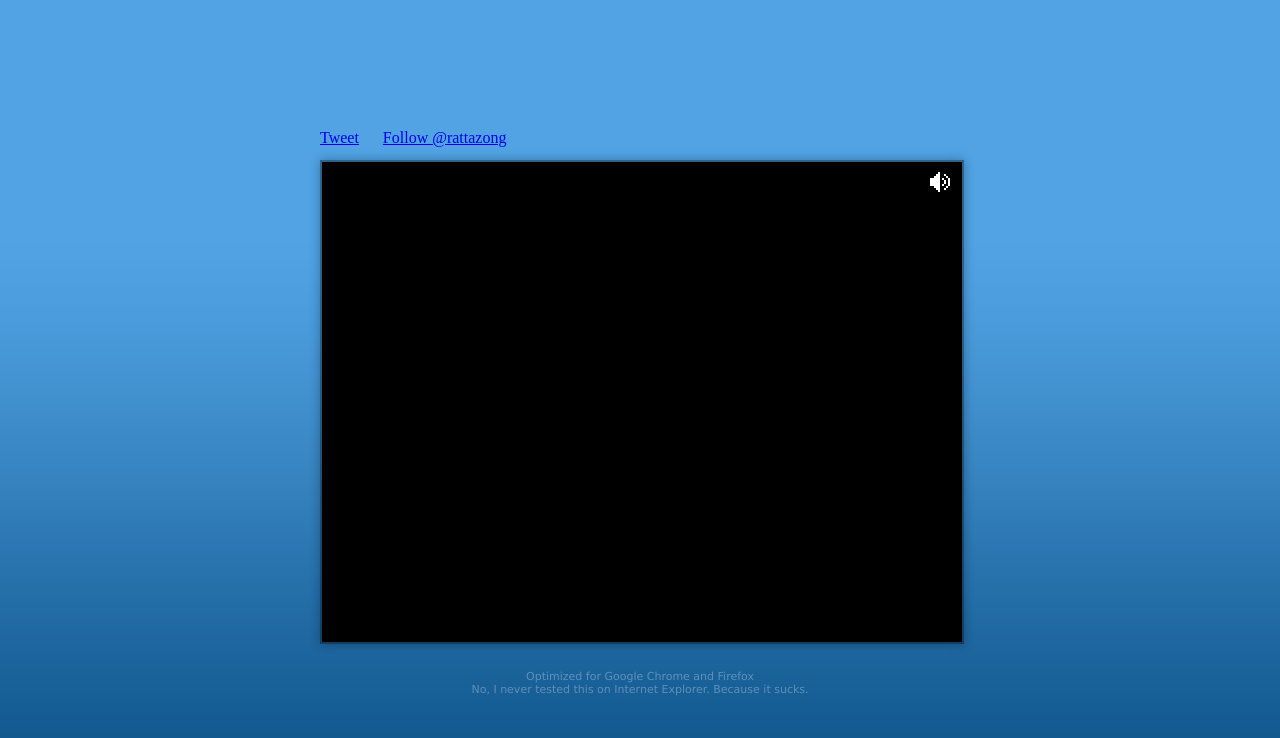
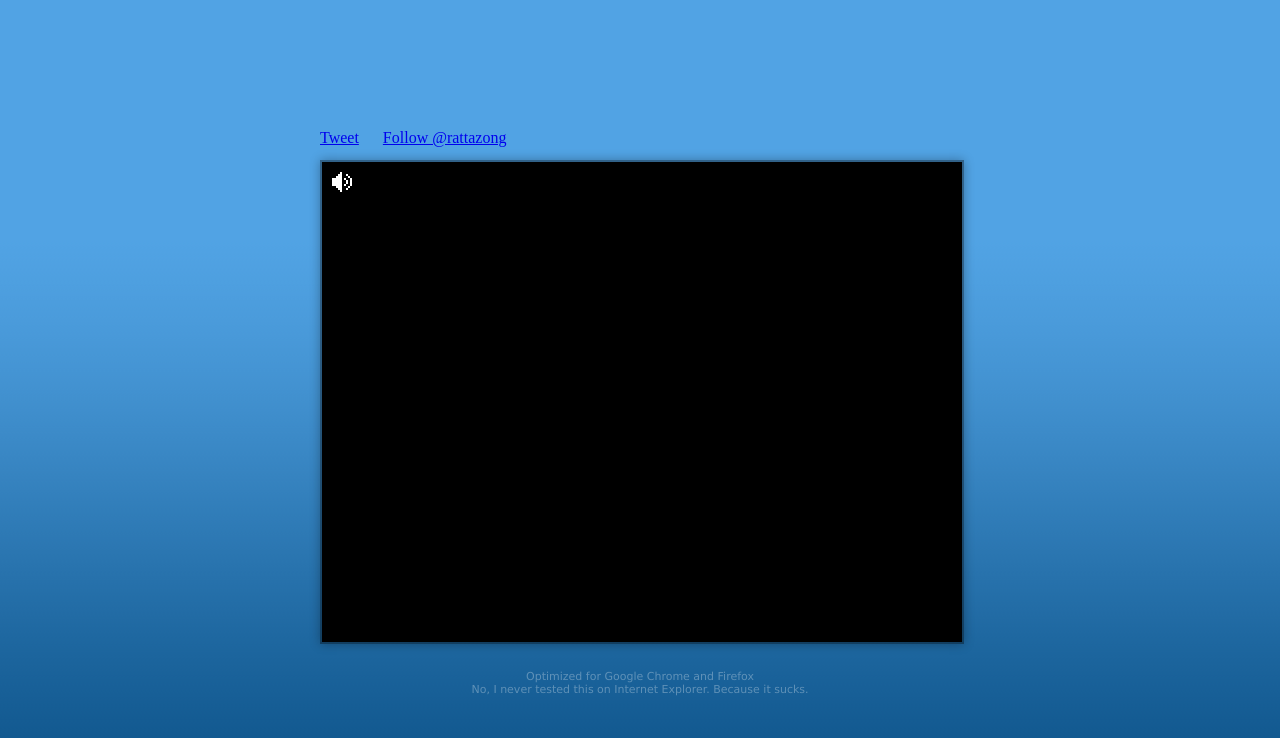
Before and after one commit to saschagehlich/ld27, a website with bundled scripts: page build/index.html in a window 1280 px wide. Built offline with nearby package versions, Linux system fonts and the light colour scheme; no server answers.

Commit message:
sound icon on top left

```diff
--- a/sass/application.sass
+++ b/sass/application.sass
@@ -24,7 +24,7 @@ body
 .sound-control
   position: absolute
   top: 10px
-  right: 10px
+  left: 10px
 
   cursor: pointer
 
```
Also changed, not shown: build/stylesheets/application.css.
